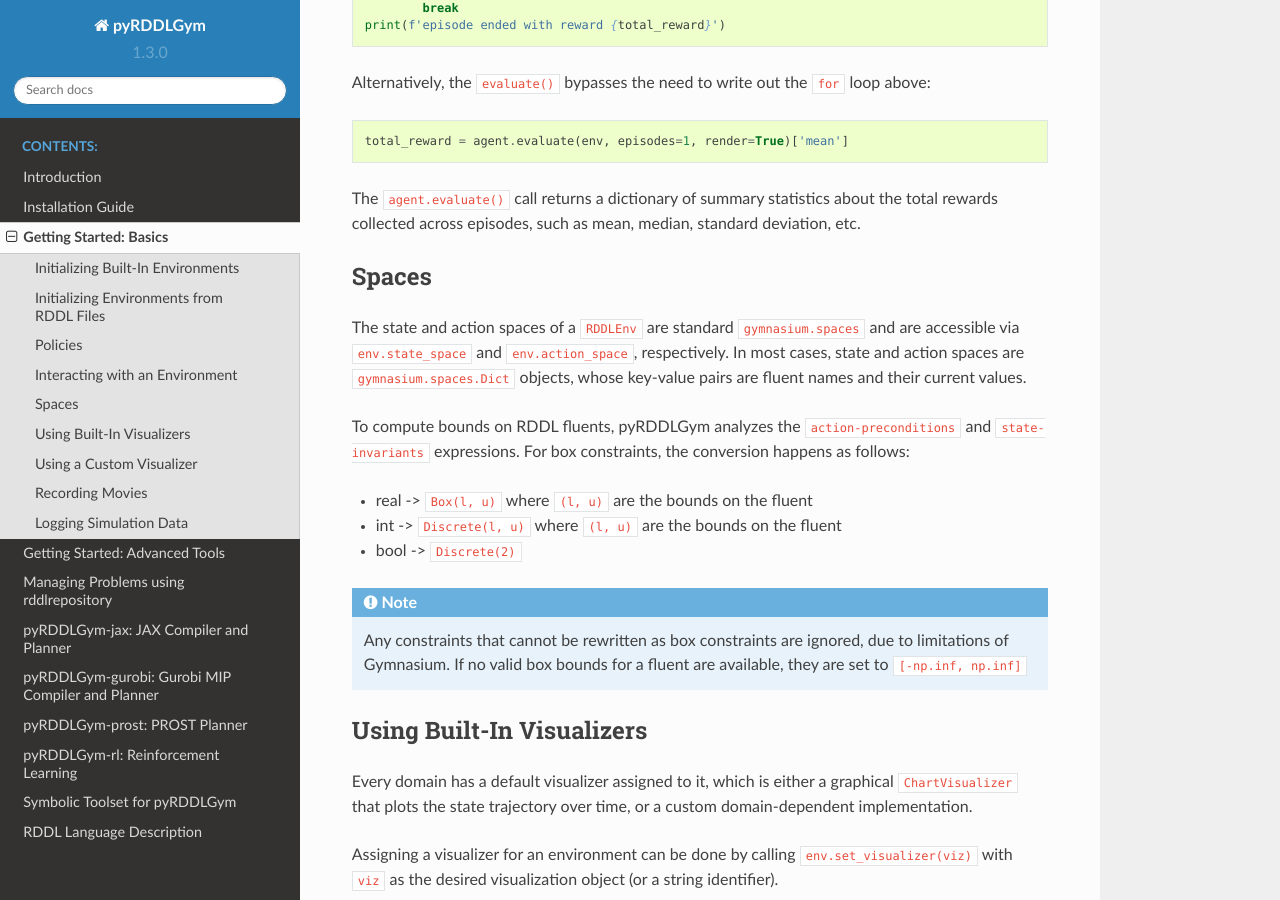
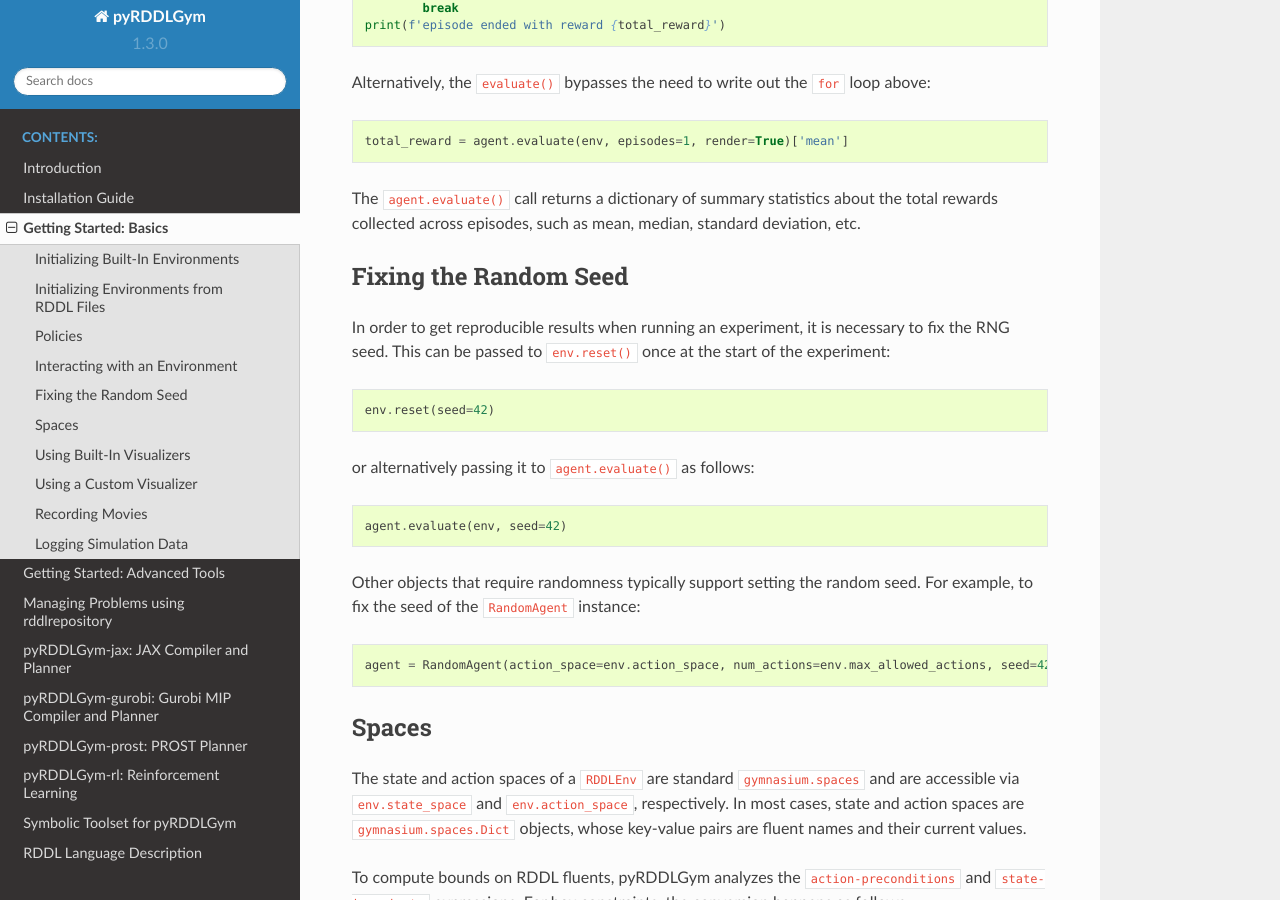
Before and after one commit to pyrddlgym-project/pyRDDLGym, a Sphinx documentation site: the page built from docs/start.rst, in a window 1280 px wide and 900 px high, scrolled down 2423 px. Built offline with Sphinx 7.4.7 and the Read the Docs theme 2.0.0, drawn with Linux system fonts in a browser that asks for light colours.

Commit message:
Added seed fixing in start.rst

```diff
--- a/docs/start.rst
+++ b/docs/start.rst
@@ -116,10 +116,33 @@ Alternatively, the ``evaluate()`` bypasses the need to write out the ``for`` loo
 
 .. code-block:: python
 
-   total_reward = agent.evaluate(env, episodes=1, render=True)['mean']
+    total_reward = agent.evaluate(env, episodes=1, render=True)['mean']
 
 The ``agent.evaluate()`` call returns a dictionary of summary statistics about the
 total rewards collected across episodes, such as mean, median, standard deviation, etc.
+
+Fixing the Random Seed
+------
+
+In order to get reproducible results when running an experiment, it is necessary to
+fix the RNG seed. This can be passed to ``env.reset()`` once at the start of the experiment:
+
+.. code-block:: python
+
+    env.reset(seed=42)
+
+or alternatively passing it to ``agent.evaluate()`` as follows:
+
+.. code-block:: python
+
+    agent.evaluate(env, seed=42)
+
+Other objects that require randomness typically support setting the random seed.
+For example, to fix the seed of the ``RandomAgent`` instance:
+
+.. code-block:: python
+
+    agent = RandomAgent(action_space=env.action_space, num_actions=env.max_allowed_actions, seed=42)
 
 Spaces
 ------
```
